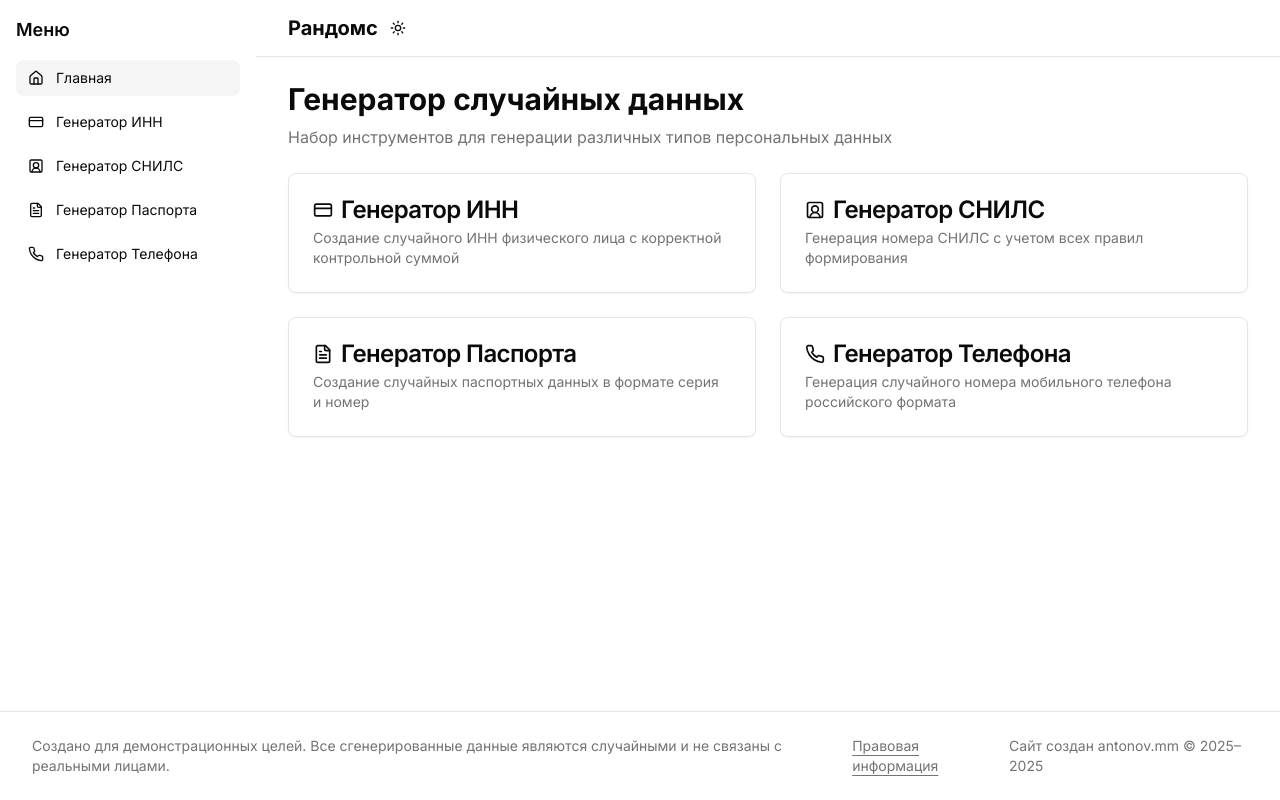
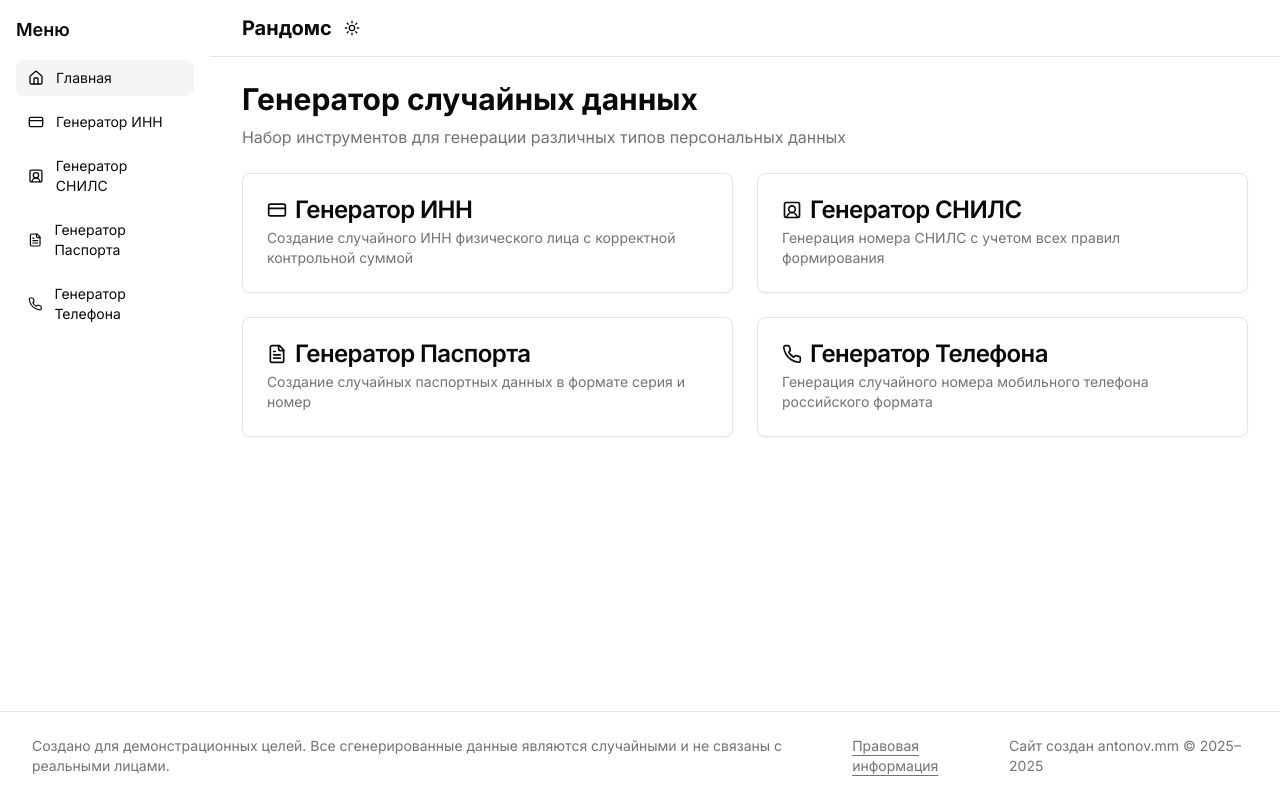
Before and after one commit to antonov-mm/random, a Next.js app: page / in a window 1280 px wide. Built offline with nearby package versions, Linux system fonts and the light colour scheme.

Commit message:
update layout

```diff
--- a/app/layout.tsx
+++ b/app/layout.tsx
@@ -36,7 +36,7 @@ export default function RootLayout({
           <div className="flex min-h-screen bg-background flex-col">
             <div className="flex flex-1">
               <MainNav />
-              <div className="flex-1">
+              <div className="flex-2">
                 <header className="sticky top-0 z-40 w-full border-b bg-background/95 backdrop-blur supports-[backdrop-filter]:bg-background/60">
 
                   <div className="container flex h-14 items-center justify-end">
```
